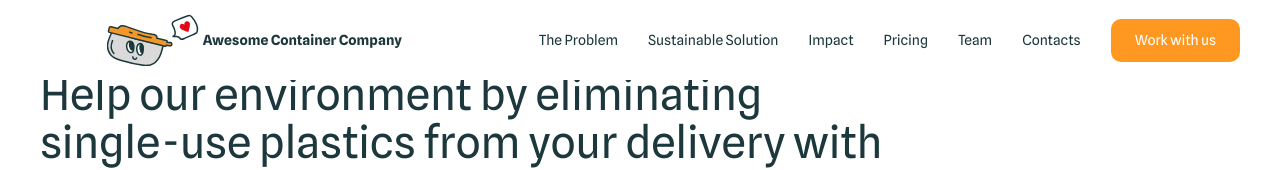
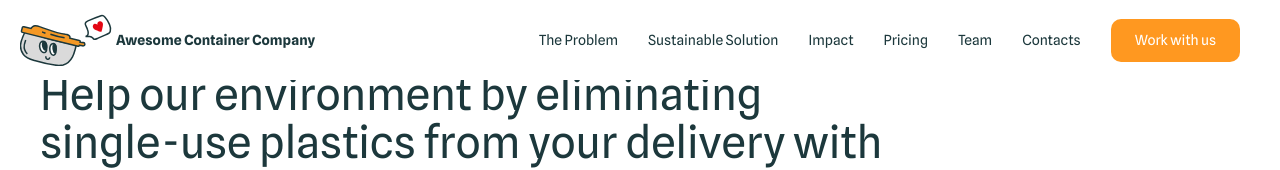
Before and after one commit to WilhelminaTetteh/awesome-container-company, a React (Create React App) app: page / in a window 1280 px wide. Shown: the top 170 px of the page. Built offline with nearby package versions, Linux system fonts and the light colour scheme.

Commit message:
feat(navbar): add margin to logo

```diff
--- a/src/blocks/logo/logo.css
+++ b/src/blocks/logo/logo.css
@@ -1,7 +1,7 @@
 @import url(./__link/logo__link.css);
 @import url(./__text/logo__text.css);
 .logo {
-	margin: auto;
+	margin: auto 0 auto 20px;
 	align-self: center;
 	justify-self: center;
 }
```
